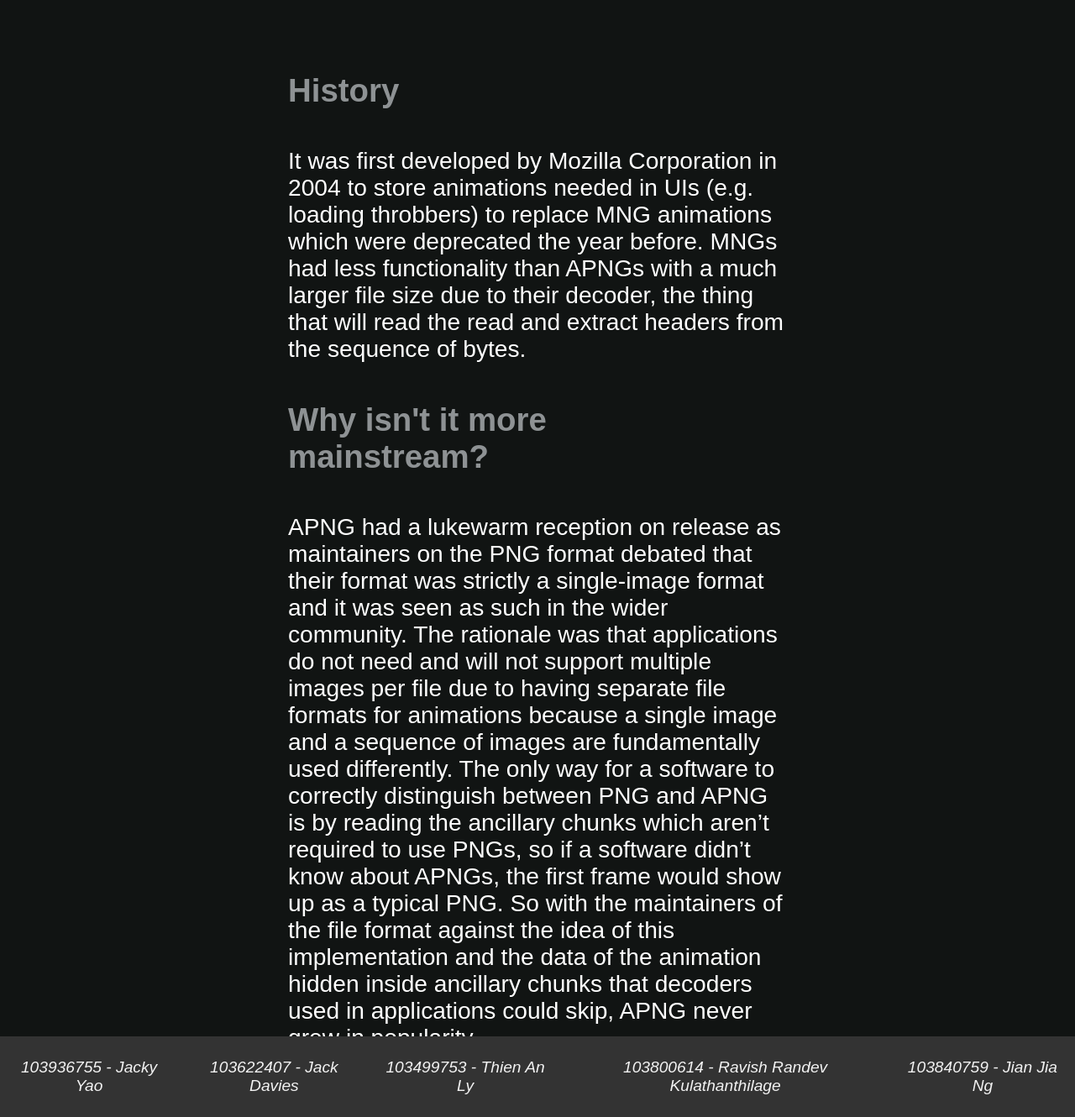
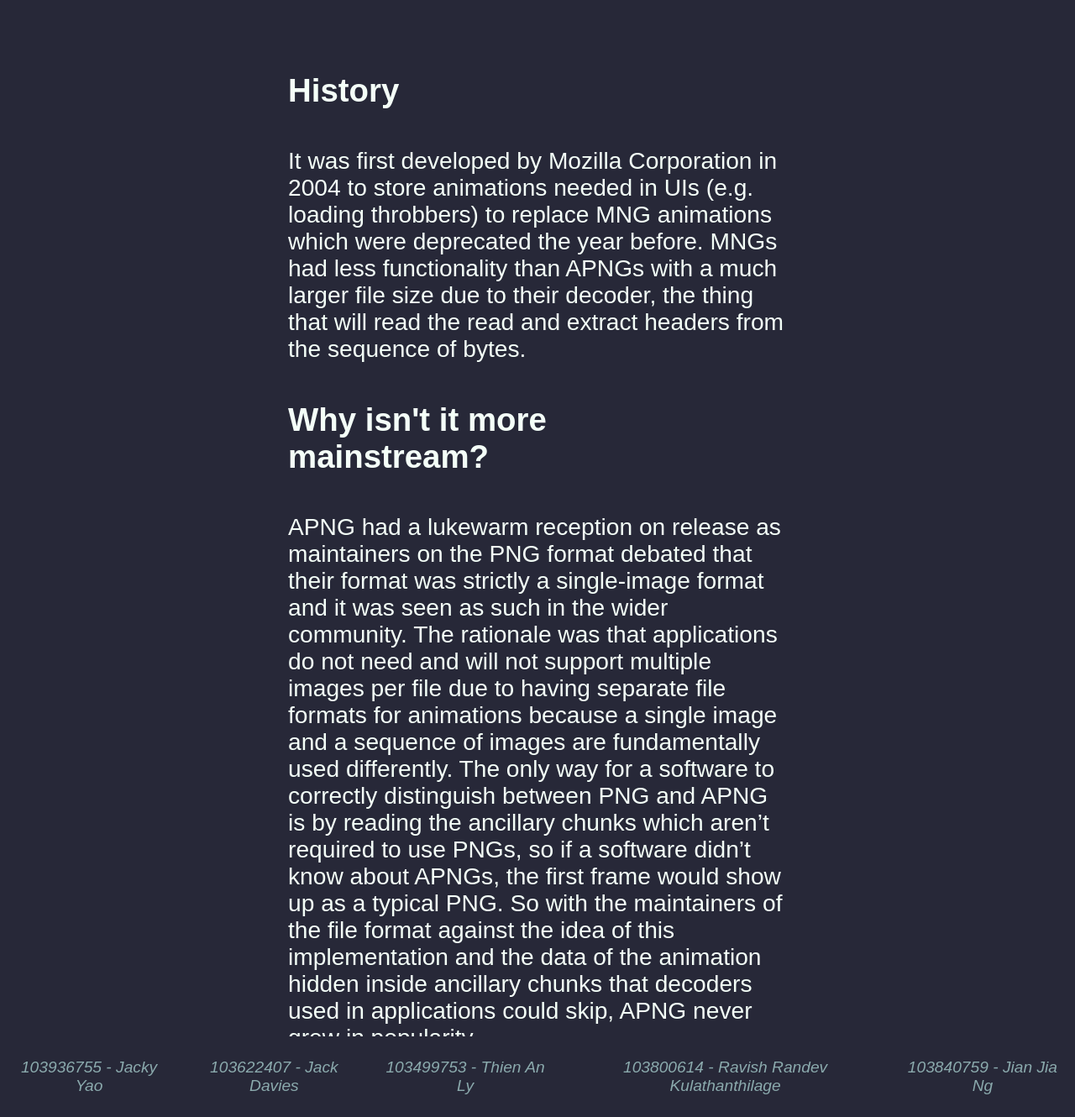
Before and after one commit to thelazyant164/APNG-Simple-Website, a PHP site: page /topic.html in a window 1280 px wide, after a click that opens the changed part. Shown: the part 1270-2600 px from the top of the page at 84% size. Run offline with PHP 8.4, Linux system fonts and the light colour scheme.

Commit message:
CSS Colour Changes

```diff
--- a/assign1/styles/style.css
+++ b/assign1/styles/style.css
@@ -31,7 +31,7 @@ Purpose: to style 4 pages (index, topic, quiz, enhancements)
 nav {
     z-index: 9999;
     overflow:hidden;
-    background-color: #333;
+    background-color: #272838;
     position: fixed;
     top: 0;
     width: 100%;
@@ -41,7 +41,7 @@ nav ul li, nav a{
     list-style-type: none;
     float: right;
     display: block;
-    color: #f2f2f2;
+    color: #F4FFF8;
     text-align: center;
     padding: 0.5vh 0.5vw;
     font-size: 2.3vmin;
@@ -87,7 +87,7 @@ body {
 
 /* Footer */
 footer{
-    background-color: #333;
+    background-color: #272838;
     position: absolute;
     bottom: 0;
     width: 100%;
@@ -100,7 +100,7 @@ footer a:hover {
 }
 footer a {
     display: inline-block;
-    color: #f2f2f2;
+    color: #8BAAAD;
     text-align: center;
     padding: 1vh 0.5vw;
     text-decoration: none;
@@ -127,6 +127,7 @@ main#bg-container{
   overflow-y: hidden;
   width: 100vw;
   height: 100vh;
+  color: #272838
 }
 
 main#bg-container::after{
@@ -201,9 +202,9 @@ main#bg-container::after{
 /*darkmode config*/
 #toggleMode:checked ~ #bg-container{
   --shader: linear-gradient(rgba(0, 0, 0, 0.5), rgba(0, 0, 0, 0.5)), url('https://picsum.photos/1920/1080');
-  --title: #888888;
-  --text: #bdbdbd;
-  --bubble-bg: #111413;
+  --title: #F4FFF8;
+  --text: #F4FFF8;
+  --bubble-bg: #272838;
   --bubble-border: #1f2322;
   --bubble-text: #ffffff;
 }
@@ -216,6 +217,7 @@ main#parallax-container{
   overflow-x: hidden;
   perspective: 1.7px;
   width: 100%;
+  color: #272838;
 }
 
 #parallax-container section {
@@ -318,9 +320,9 @@ main#parallax-container{
 /*darkmode config*/
 #toggleMode:checked ~ #parallax-container{
   --shader: linear-gradient(rgba(0, 0, 0, 0.5), rgba(0, 0, 0, 0.5)), url('https://picsum.photos/1920/1080');
-  --title: #8e9294;
-  --text: white;
-  --bubble-bg: #111413;
+  --title: #F4FFF8;
+  --text: #F4FFF8;
+  --bubble-bg: #272838;
   --bubble-border: #1f2322;
   --bubble-text: #ffffff;
 }
@@ -409,10 +411,10 @@ form::after{
 :root{
   --shader: linear-gradient(rgba(255, 255, 255, 0.5), rgba(255, 255, 255, 0.5)), url('https://picsum.photos/1920/1080');
   --bg: #f8fafc;
-  --bubble-bg: #FFFFFF;
+  --bubble-bg: #8BAAAD;
   --bubble-border: #ffbecf;
-  --bubble-title: #343f44;
-  --bubble-text: #54666d;
+  --bubble-title: #272838;
+  --bubble-text: #272838;
 }
 
 /*Title*/
@@ -568,10 +570,10 @@ form::after{
 /*darkmode config*/
 #toggleMode:checked ~ #container{
   --shader: linear-gradient(rgba(0, 0, 0, 0.5), rgba(0, 0, 0, 0.5)), url('https://picsum.photos/1920/1080');
-  --bubble-bg: #111413;
+  --bubble-bg: #272838;
   --bubble-border: #1f2322;
-  --bubble-title: #8e9294;
-  --bubble-text: #ffffff;
+  --bubble-title: #F4FFF8;
+  --bubble-text: #F4FFF8;
   --btn: #2962fe;
 
   background-color: var(--shader);
```
